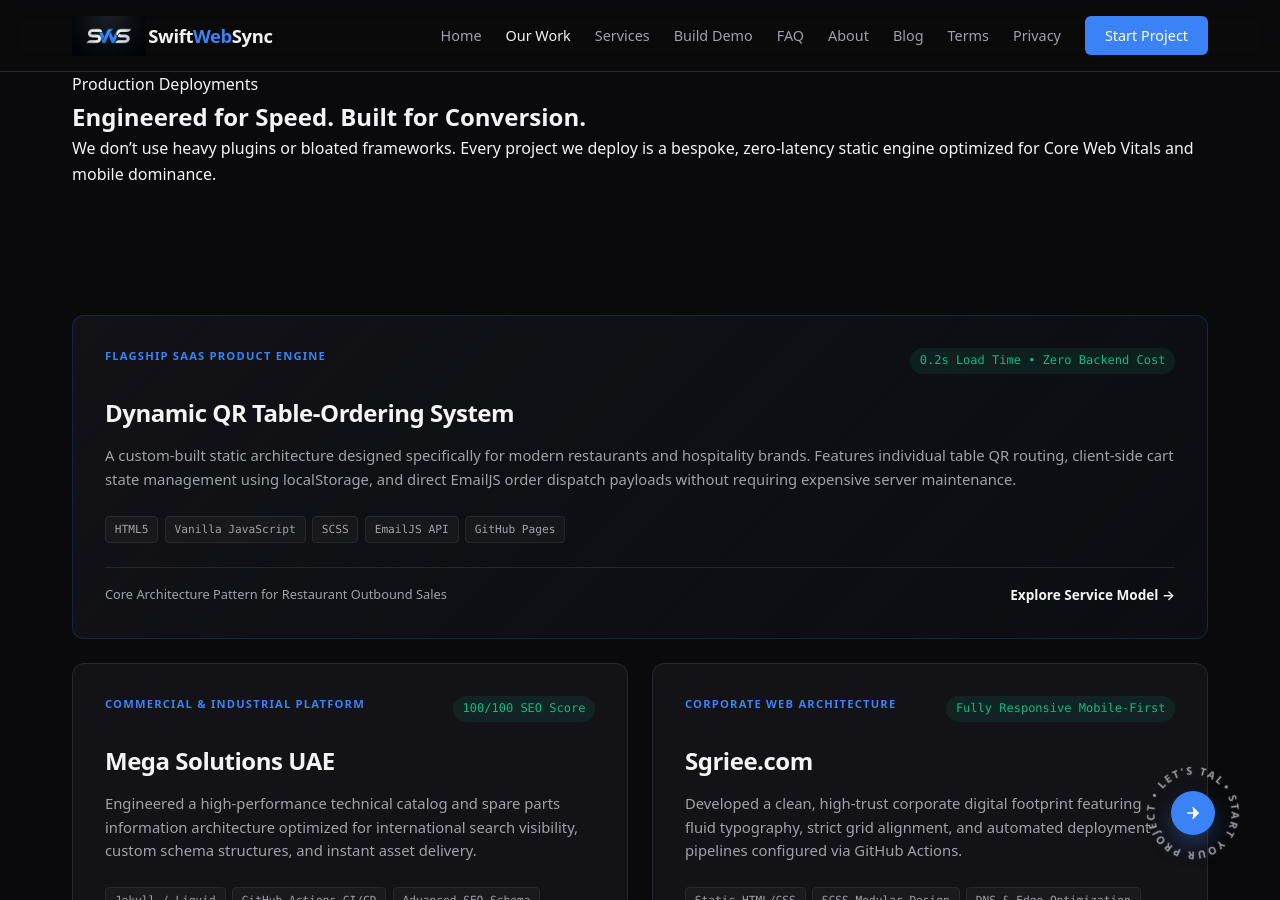
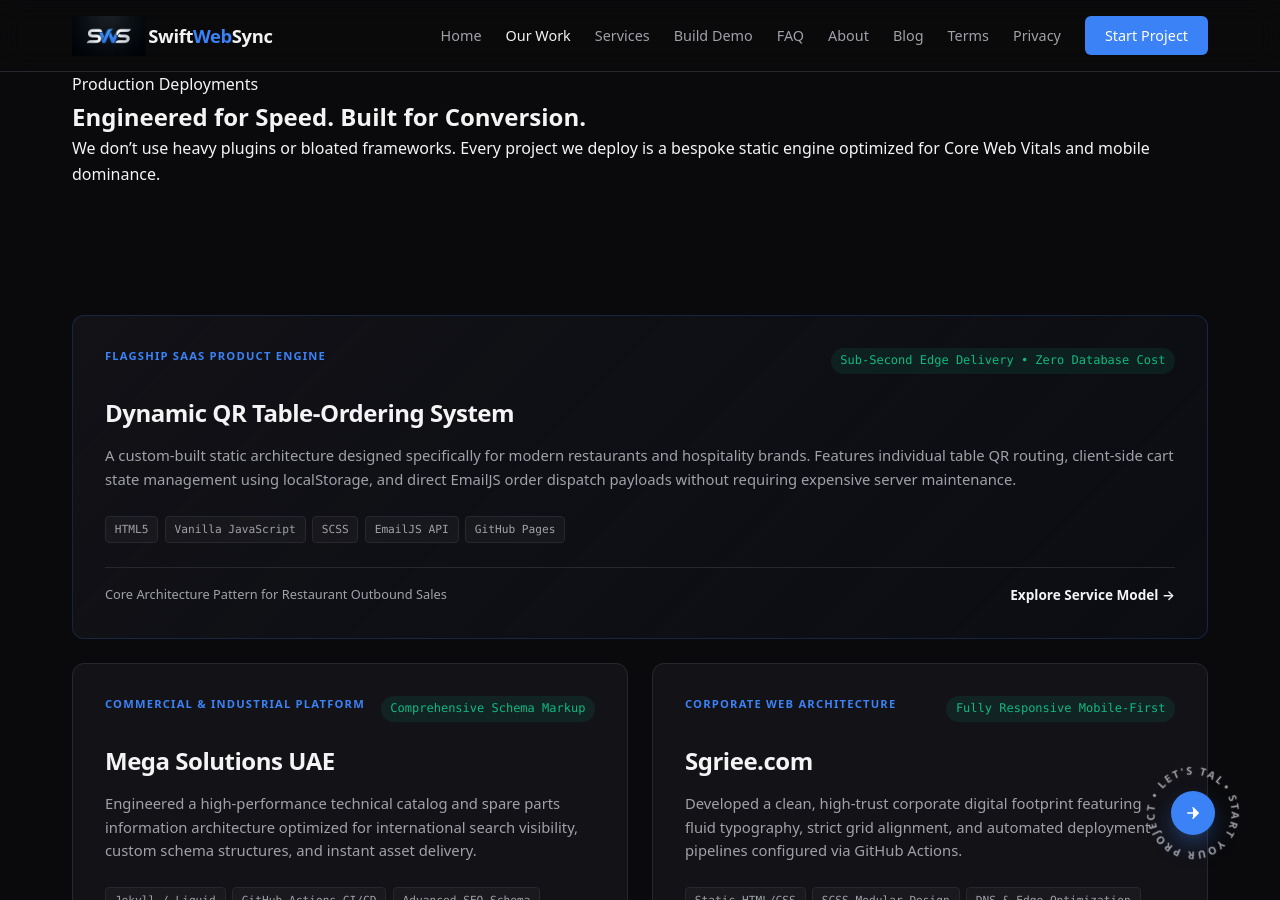
Before and after one commit to Khisal786/SwiftWebSync, a Jekyll site: the page built from work/index.html, in a window 1280 px wide and 900 px high. Built offline with Jekyll 4.4.1, drawn with Linux system fonts in a browser that asks for light colours.

Commit message:
Update portfolio details and case studies

```diff
--- a/work/index.html
+++ b/work/index.html
@@ -11,7 +11,7 @@
       <span class="badge-dot"></span> Production Deployments
     </div>
     <h1>Engineered for Speed. <span>Built for Conversion.</span></h1>
-    <p>We don’t use heavy plugins or bloated frameworks. Every project we deploy is a bespoke, zero-latency static engine optimized for Core Web Vitals and mobile dominance.</p>
+    <p>We don’t use heavy plugins or bloated frameworks. Every project we deploy is a bespoke static engine optimized for Core Web Vitals and mobile dominance.</p>
   </div>
 </section>
 
@@ -25,7 +25,7 @@
         <div>
           <div class="portfolio-meta-top">
             <span class="project-category">Flagship SaaS Product Engine</span>
-            <span class="project-metric">0.2s Load Time • Zero Backend Cost</span>
+            <span class="project-metric">Sub-Second Edge Delivery • Zero Database Cost</span>
           </div>
           <h3>Dynamic QR Table-Ordering System</h3>
           <p>A custom-built static architecture designed specifically for modern restaurants and hospitality brands. Features individual table QR routing, client-side cart state management using localStorage, and direct EmailJS order dispatch payloads without requiring expensive server maintenance.</p>
@@ -53,7 +53,7 @@
         <div style="position: relative; z-index: 2; pointer-events: none;">
           <div class="portfolio-meta-top">
             <span class="project-category">Commercial & Industrial Platform</span>
-            <span class="project-metric">100/100 SEO Score</span>
+            <span class="project-metric">Comprehensive Schema Markup</span>
           </div>
           <h3>Mega Solutions UAE</h3>
           <p>Engineered a high-performance technical catalog and spare parts information architecture optimized for international search visibility, custom schema structures, and instant asset delivery.</p>
```
